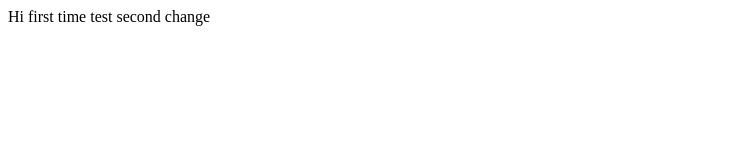
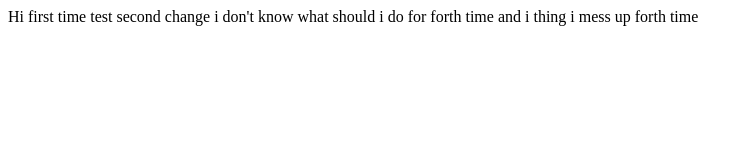
Before and after one commit to Ray6276/CIT_labs1A, a plain HTML site: page index.html in a window 1280 px wide. Shown: the whole page, without its empty margins (0-753 px from the left). Drawn offline with Linux system fonts and the light colour scheme.

Commit message:
fifth change

```diff
--- a/index.html
+++ b/index.html
@@ -7,6 +7,8 @@
 <body>
     Hi first time test
     second change
+    i don't know what should i do for forth time
+    and i thing i mess up forth time
 </body>
 
 </html>
```
